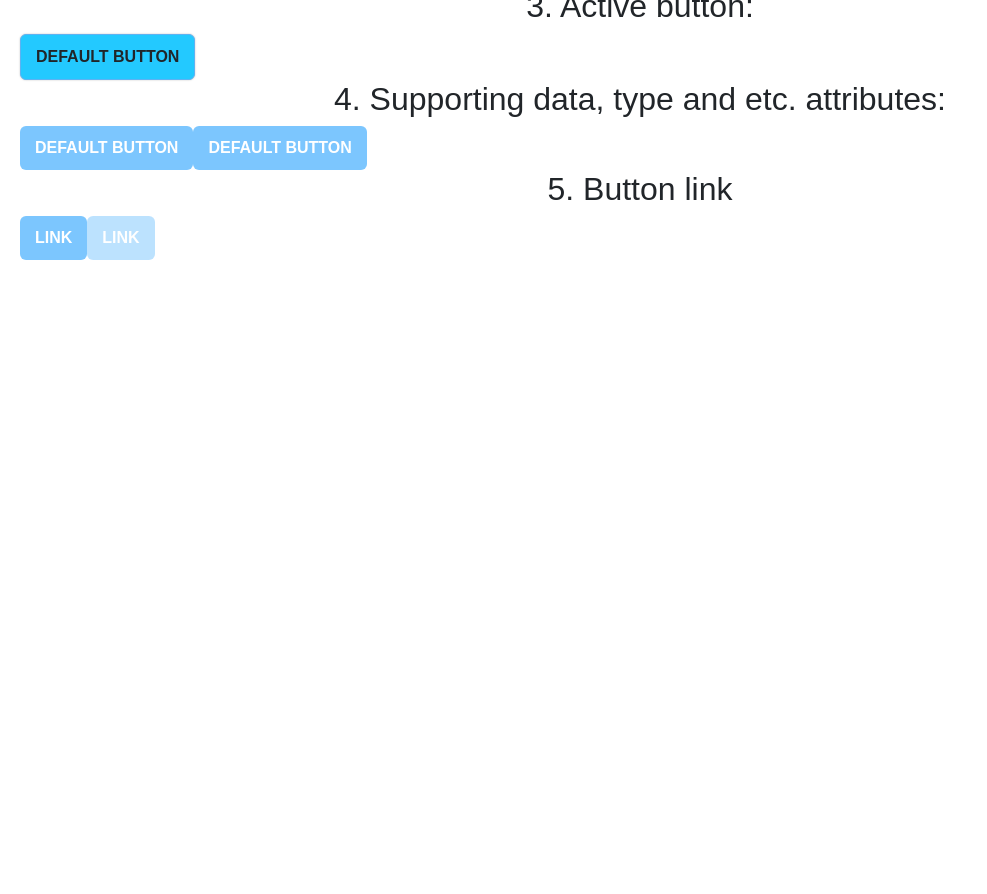
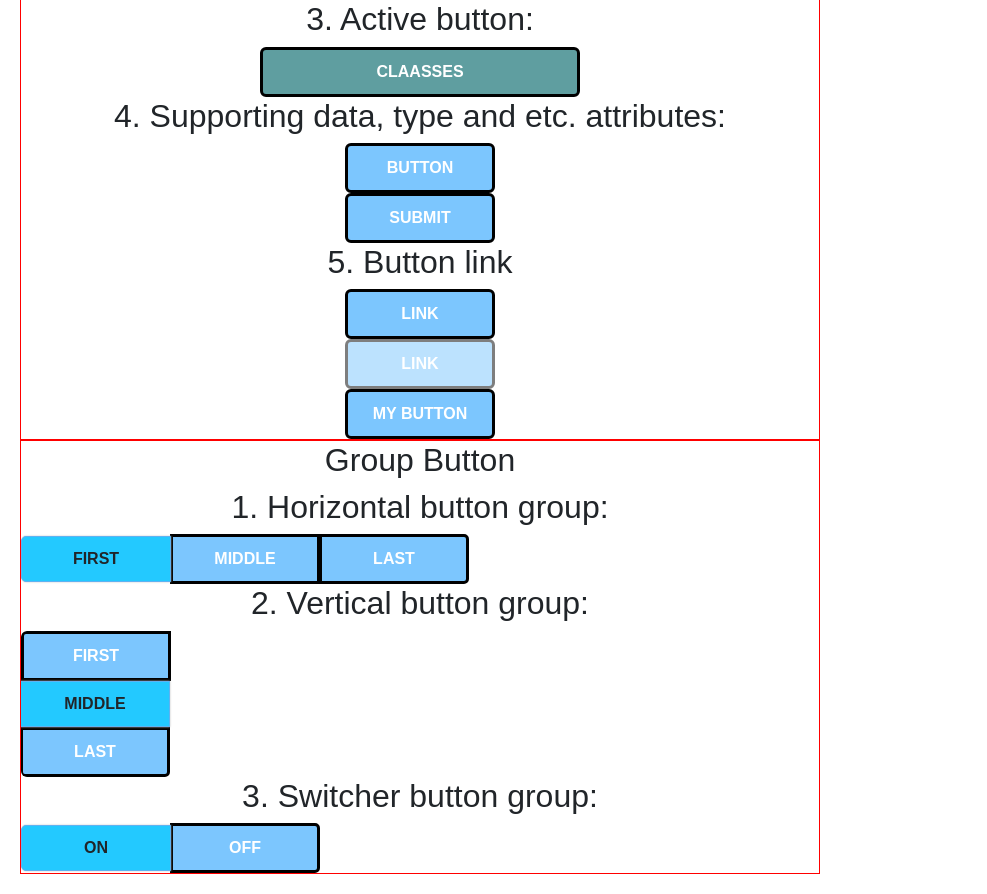
Before and after one commit to N1ph1l1m/React_practic, a React (Create React App) app in the folder React/my-app/: page /devComponents in a window 1280 px wide. Shown: the part 360-1254 px from the top of the page, without its empty margins (0-987 px from the left). Before the commit the page ends 800 px from the top, so only its background shows below. Built offline with nearby package versions, Linux system fonts and the light colour scheme.

Commit message:
GroupButton

```diff
--- a/React/my-app/src/components/webDevComponents/components/button/button.css
+++ b/React/my-app/src/components/webDevComponents/components/button/button.css
@@ -1,14 +1,17 @@
 .btn {
-    position: relative;
     padding: 10px 15px;
     background-color: #7CC6fE;
-    border: none;
+    border: 3px solid black;
     color: #FFF;
     font-weight: 600;
     cursor: pointer;
     text-transform: uppercase;
     display: inline-block;
     text-decoration: none;
+    margin-bottom: 13px;
+    width: 150px;
+    margin:0px auto;
+
   }
 
   .btn:hover {
@@ -25,3 +28,8 @@
     border: 1px solid #5EB2F2;
     box-shadow: 0px 0 2px 0px #C0C0C0;
   }
+
+  .newWidth{
+    width: 320px;
+    background-color:cadetblue;
+  }
--- a/React/my-app/src/components/webDevComponents/components/button/button.jsx
+++ b/React/my-app/src/components/webDevComponents/components/button/button.jsx
@@ -5,7 +5,12 @@ import classNames from 'classnames';
 import './button.css'
 
 const Button = ({
-    children, onClick, className, disabled, active, ...attrs
+    children, //даныне которые будут передаваться кнопке  и которая она будет отображать
+    onClick,// функция которая будет передаваться кнопке
+     className,// передаваемые стили
+     disabled, // не актиное состояние кнопки
+     active, // активное состояние
+      ...attrs
   }) => {
     const onClickAction = e => {
       if (disabled) {
@@ -16,9 +21,9 @@ const Button = ({
     };
 
     const classes = classNames(
-      'btn',
-      className,
-      { active },
+      'btn',// стандартный стиль кнопки
+      className,// передаваемый класс кнопки через пропс
+      { active },// применяется стиль к кнопке если состояние активное
     );
 
     const Tag = attrs.href ? 'a' : 'button';
@@ -34,7 +39,7 @@ const Button = ({
       </Tag>
     );
   };
-
+  // присваевание типов к каждому пропсу
   Button.propTypes = {
     children: PropTypes.node,
     onClick: PropTypes.func,
@@ -42,9 +47,9 @@ const Button = ({
     disabled: PropTypes.bool,
     active: PropTypes.bool,
   };
-
+  // дефолтное значение пропсов
   Button.defaultProps = {
-    children: 'Default button',
+    children: 'My Button',
     onClick: () => {},
     className: '',
     disabled: false,
--- a/React/my-app/src/components/webDevComponents/components/button/sandBoxButton.jsx
+++ b/React/my-app/src/components/webDevComponents/components/button/sandBoxButton.jsx
@@ -1,6 +1,7 @@
 /* eslint-disable */
 import React, { Fragment } from 'react';
 import Button from './button';
+
 const Sandbox = () => (
   <Fragment>
 
@@ -11,16 +12,16 @@ const Sandbox = () => (
     <Button onClick={() => { console.log('!!!!'); }} disabled />
 
     <h2><span>3. Active button:</span></h2>
-    <Button active />
+    <Button className='newWidth'>Claasses</Button>
 
     <h2><span>4. Supporting data, type and etc. attributes:</span></h2>
-    <Button data-name="button" />
-    <Button type="submit" />
+    <Button data-name="button">Button</Button>
+    <Button type="submit" >Submit</Button>
 
     <h2><span>5. Button link</span></h2>
     <Button href="test">Link</Button>
     <Button href="test" disabled>Link</Button>
-
+    <Button></Button>
   </Fragment>
 );
 
--- /dev/null
+++ b/React/my-app/src/components/webDevComponents/components/groupButton/buttonGroup.css
@@ -0,0 +1,36 @@
+.btn-group {
+    position: relative;
+    display: inline-block;
+    overflow: hidden;
+    max-width: 10px auto;
+  }
+
+  .btn-group > button {
+    margin: 0;
+  }
+
+  .btn-group > button:first-child {
+    border-radius: 5px 0 0 5px;
+  }
+
+  .btn-group > button:last-child {
+    border-radius: 0 5px 5px 0
+  }
+
+  .btn-group.vertical {
+    min-width: 100px;
+    display: inline-flex;
+    flex-direction: column;
+  }
+
+  .btn-group.vertical > button:first-child {
+    border-radius: 5px 5px 0 0;
+  }
+
+  .btn-group.vertical > button:last-child {
+    border-radius: 0 0 5px 5px;
+  }
+
+  .btn-group.vertical > button {
+    display: block;
+  }
--- /dev/null
+++ b/React/my-app/src/components/webDevComponents/components/groupButton/groupButton.jsx
@@ -0,0 +1,41 @@
+import React from "react";
+import PropTypes from 'prop-types';
+import classNames from 'classnames';
+
+import './buttonGroup.css'
+
+const ButtonGroup = ({
+    children, //кнопки которые будет оборачивать
+     className,// передаваемые стили
+     vertical, // ориентация кнопок
+      ...attrs
+  }) => {
+
+    const classes = classNames(
+      'btn-group',// стандартный стиль кнопки
+      className,// передаваемый класс кнопки через пропс
+      { vertical },// применяется стиль к кнопке если состояние активное
+    );
+    return (
+        <div
+        className={classes}
+        {...attrs}>
+            {children}
+        </div>
+    );
+  };
+  // присваевание типов к каждому пропсу
+  ButtonGroup.propTypes = {
+    children: PropTypes.node,
+    className: PropTypes.string,
+    vertical: PropTypes.bool,
+  };
+  // дефолтное значение пропсов
+  ButtonGroup.defaultProps = {
+    children: null,
+    onClick: () => {},
+    className: '',
+    vertical: false,
+  };
+
+  export default ButtonGroup;
--- /dev/null
+++ b/React/my-app/src/components/webDevComponents/components/groupButton/sandBoxGroupButton.jsx
@@ -0,0 +1,51 @@
+/* eslint-disable */
+import React, { Fragment, Component } from 'react';
+import ButtonGroup from '../groupButton/groupButton'
+import Button from '../button/button'
+
+class Sandbox extends Component {
+  state = {
+    switchOn: true,
+  }
+
+  handleSwitchOn = () => {
+    this.setState({ switchOn: true });
+  }
+
+  handleSwitchOff = () => {
+    this.setState({ switchOn: false });
+  }
+
+  render() {
+    const { switchOn } = this.state;
+
+    return (
+      <Fragment>
+
+        <h2><span>1. Horizontal button group:</span></h2>
+        <ButtonGroup>
+          <Button active>First</Button>
+          <Button>Middle</Button>
+          <Button>Last</Button>
+        </ButtonGroup>
+
+        <h2><span>2. Vertical button group:</span></h2>
+        <ButtonGroup vertical>
+          <Button>First</Button>
+          <Button active>Middle</Button>
+          <Button>Last</Button>
+        </ButtonGroup>
+
+        <h2><span>3. Switcher button group:</span></h2>
+        <ButtonGroup>
+          <Button onClick={this.handleSwitchOn} active={switchOn}>ON</Button>
+          <Button onClick={this.handleSwitchOff} active={!switchOn}>OFF</Button>
+        </ButtonGroup>
+
+      </Fragment>
+    );
+  }
+}
+
+export default Sandbox;
+/* eslint-enable */
--- a/React/my-app/src/components/webDevComponents/webDevComponents.jsx
+++ b/React/my-app/src/components/webDevComponents/webDevComponents.jsx
@@ -1,6 +1,16 @@
 import React from "react";
-//import styled from "styled-components";
+import styled from "styled-components";
 import SandBoxButton from "./components/button/sandBoxButton";
+import SandBoxGroupButton from "../webDevComponents/components/groupButton/sandBoxGroupButton"
+
+const ContentWrap = styled.div`
+${'' /* margin:0px auto; */}
+border:1px solid red;
+display:flex;
+justify-content:center;
+flex-direction:column;
+width:800px;
+`
 
 export default class DevComponetns extends React.Component{
     render(){
@@ -8,8 +18,17 @@ export default class DevComponetns extends React.Component{
             <>
                 <h1>Course components cours WebDev</h1>
 
+
+                <ContentWrap>
                 <h2> Button</h2>
                 <SandBoxButton></SandBoxButton>
+                </ContentWrap>
+                <ContentWrap>
+                <h2> Group Button</h2>
+                <SandBoxGroupButton></SandBoxGroupButton>
+                </ContentWrap>
+
+
             </>
         )
     }
```
